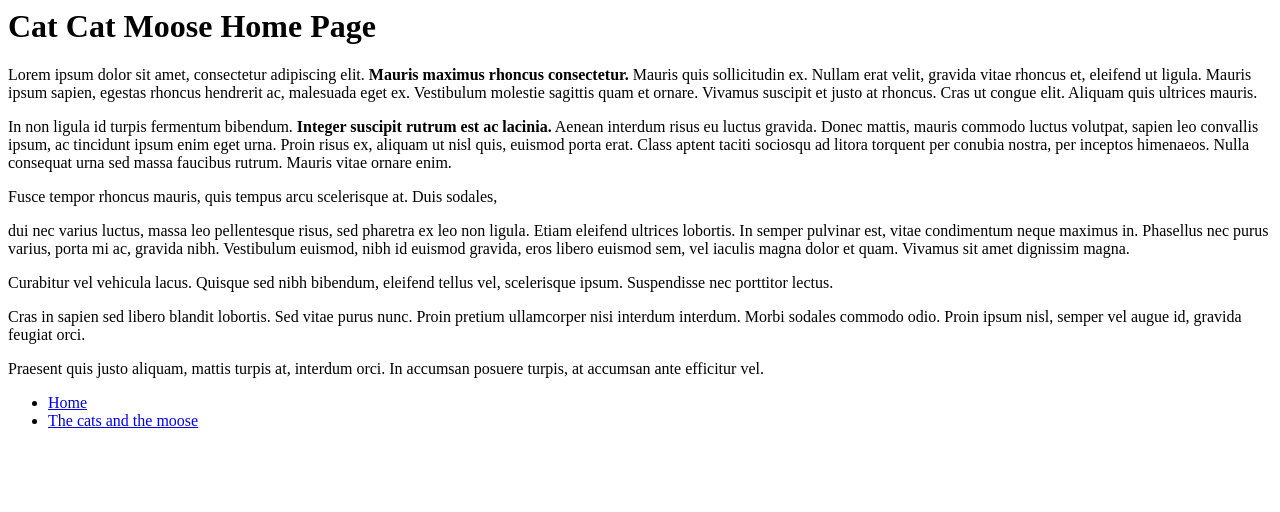
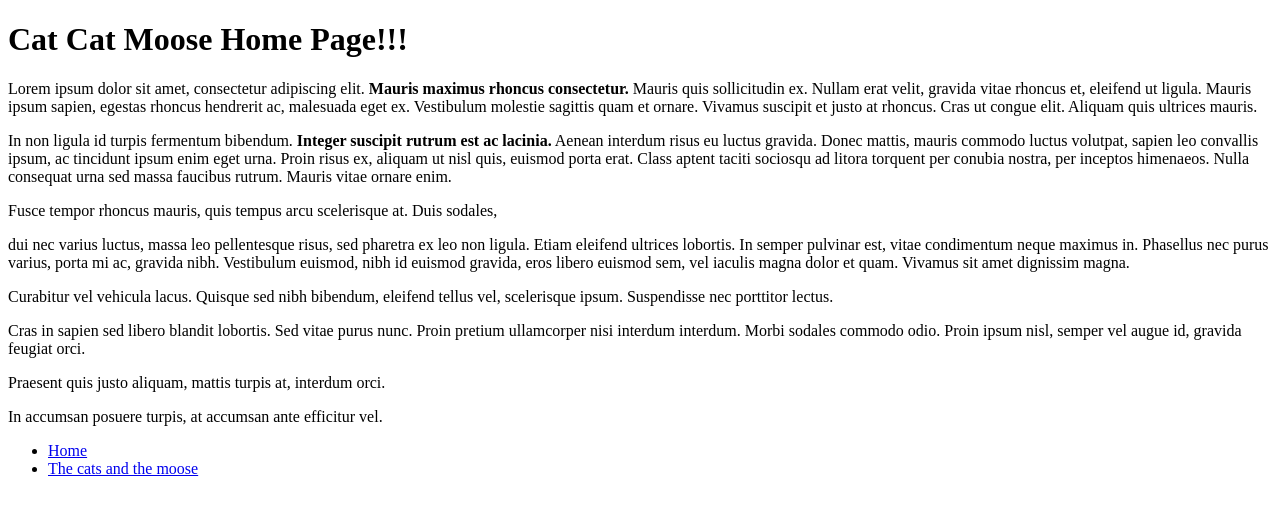
Before and after one commit to DrInfinito24/WebPractical1, a plain HTML site: page CatCatMoose/index.html in a window 1280 px wide. Drawn offline with Linux system fonts and the light colour scheme.

Commit message:
pleasework

```diff
--- a/CatCatMoose/index.html
+++ b/CatCatMoose/index.html
@@ -1,10 +1,11 @@
-<html>
+<!DOCTYPE html>
+<html lang="en">
 <head>
 		<title>Cat Cat Moose: Home Page</title>
 </head>
 
 <body>
-		<h1>Cat Cat Moose Home Page</h1>
+		<h1>Cat Cat Moose Home Page!!!</h1>
 		<p>Lorem ipsum dolor sit amet, consectetur adipiscing elit. <b>Mauris maximus rhoncus consectetur. </b>Mauris quis sollicitudin ex.
 			Nullam erat velit, gravida vitae rhoncus et, eleifend ut ligula. Mauris ipsum sapien, egestas rhoncus hendrerit ac, malesuada eget
 			ex. Vestibulum molestie sagittis quam et ornare. Vivamus suscipit et justo at rhoncus. Cras ut congue elit. Aliquam quis ultrices
@@ -20,7 +21,7 @@
 		<p>Curabitur vel vehicula lacus. Quisque sed nibh bibendum, eleifend tellus vel, scelerisque ipsum. Suspendisse nec porttitor lectus.
 		<p>Cras in sapien sed libero blandit lobortis. Sed vitae purus nunc. Proin pretium ullamcorper nisi interdum interdum. Morbi sodales
 			commodo odio. Proin ipsum nisl, semper vel augue id, gravida feugiat orci. </p>Praesent quis justo aliquam, mattis turpis at, interdum
-			orci. In accumsan posuere turpis, at accumsan ante efficitur vel.</p>
+			orci. <p>In accumsan posuere turpis, at accumsan ante efficitur vel.</p>
 
 		<div id="nav">
 			<ul>
```
